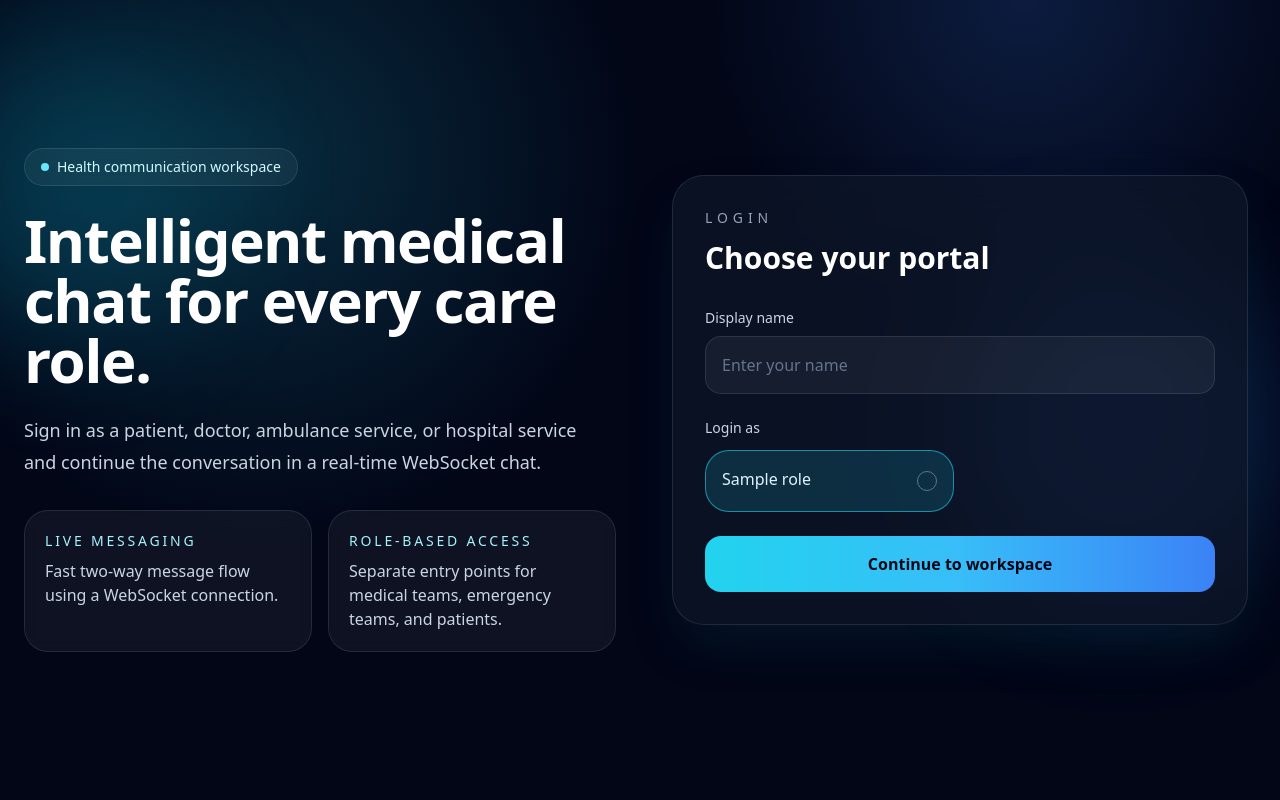
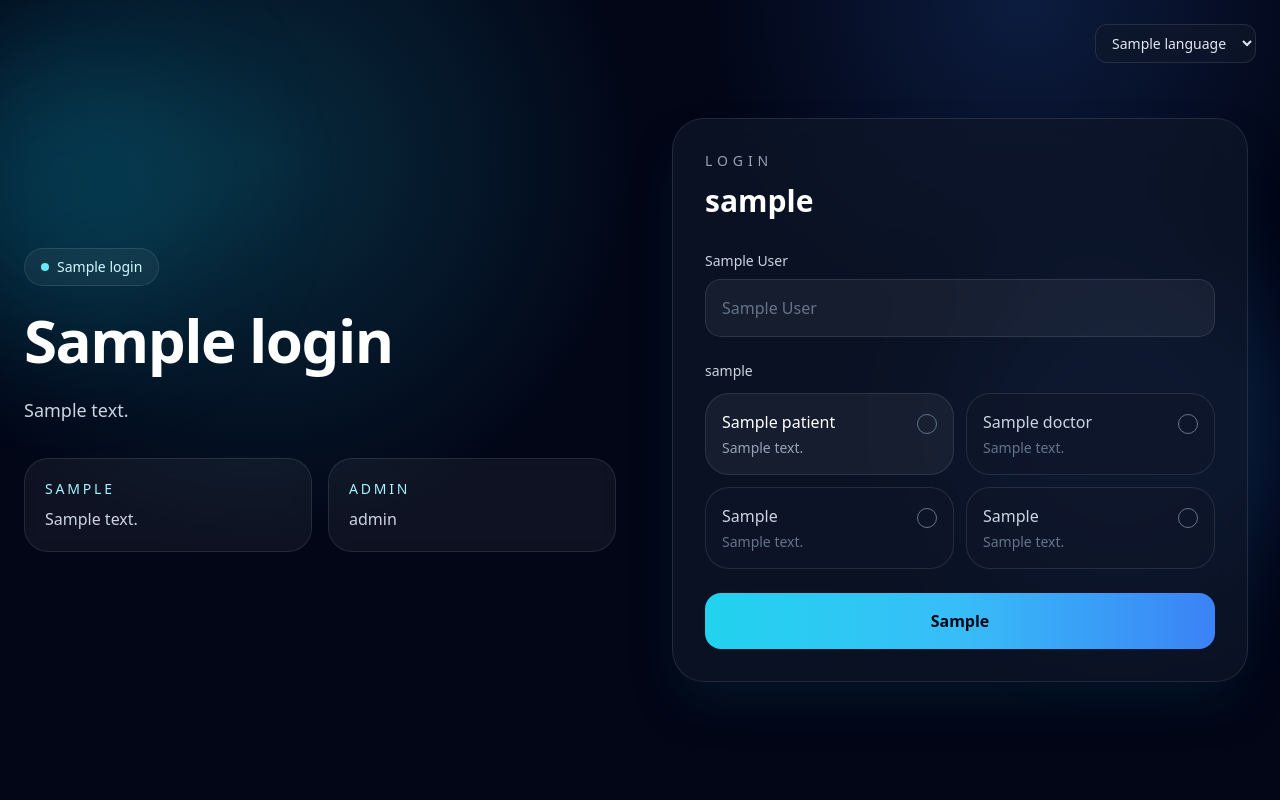
Before and after one commit to Amio75/Atlas, a Flask app: template templates/login.html in a window 1280 px wide. Run offline with Flask 3, Linux system fonts and the light colour scheme; the template is opened without the code that fills it: most values are stand-ins (such as "Sample title", 1, 10 or a date in 2020); some libraries are stand-ins or nearby versions.

Commit message:
Enhance login.html for translations and RTL support
Updated login page to support dynamic translations and language selection.

```diff
--- a/templates/login.html
+++ b/templates/login.html
@@ -1,38 +1,56 @@
 <!DOCTYPE html>
-<html lang="en">
+<html lang="{{ language }}">
   <head>
     <meta charset="UTF-8" />
     <meta name="viewport" content="width=device-width, initial-scale=1.0" />
-    <title>Atlas Login</title>
+    <title>{{ translations.login.title }}</title>
     <script src="https://cdn.tailwindcss.com"></script>
     <link rel="stylesheet" href="{{ url_for('static', filename='styles.css') }}" />
+    <style>
+      body[data-rtl="true"] {
+        direction: rtl;
+        text-align: right;
+      }
+      body[data-rtl="true"] .ltr-flex {
+        flex-direction: row-reverse;
+      }
+    </style>
   </head>
-  <body class="min-h-screen bg-slate-950 text-slate-100">
+  <body class="min-h-screen bg-slate-950 text-slate-100" data-rtl="{% if language == 'ar' %}true{% else %}false{% endif %}">
     <main class="relative isolate min-h-screen overflow-hidden">
       <div class="absolute inset-0 aurora"></div>
       <div class="absolute -left-20 top-10 h-72 w-72 rounded-full bg-cyan-500/20 blur-3xl"></div>
       <div class="absolute right-0 top-1/3 h-80 w-80 rounded-full bg-blue-500/20 blur-3xl"></div>
 
       <div class="relative mx-auto flex min-h-screen max-w-7xl flex-col px-6 py-8 lg:flex-row lg:items-center lg:gap-12">
+        <!-- Language selector -->
+        <div class="absolute top-6 right-6 flex items-center gap-2 z-10">
+          <select id="language-selector" class="rounded-xl border border-white/10 bg-slate-950/70 px-3 py-2 text-sm text-slate-200 transition hover:bg-slate-900/80">
+            {% for lang_code, lang_name in languages.items() %}
+              <option value="{{ lang_code }}" {% if lang_code == language %}selected{% endif %}>{{ lang_name }}</option>
+            {% endfor %}
+          </select>
+        </div>
+
         <section class="mb-10 max-w-2xl lg:mb-0 lg:w-1/2">
           <div class="inline-flex items-center gap-2 rounded-full border border-white/10 bg-white/5 px-4 py-2 text-sm text-cyan-100 backdrop-blur">
             <span class="h-2 w-2 rounded-full bg-cyan-300"></span>
-            Health communication workspace
+            {{ translations.login.workspaceLabel }}
           </div>
           <h1 class="mt-6 max-w-xl text-4xl font-semibold tracking-tight text-white sm:text-6xl">
-            Intelligent medical chat for every care role.
+            {{ translations.login.subtitle }}
           </h1>
           <p class="mt-6 max-w-xl text-lg leading-8 text-slate-300">
-            Sign in as a patient, doctor, ambulance service, or hospital service and continue the conversation in a real-time WebSocket chat.
+            {{ translations.login.description }}
           </p>
           <div class="mt-8 grid gap-4 sm:grid-cols-2">
             <div class="rounded-3xl border border-white/10 bg-white/5 p-5 backdrop-blur">
-              <p class="text-sm uppercase tracking-[0.2em] text-cyan-200">Live messaging</p>
-              <p class="mt-2 text-slate-300">Fast two-way message flow using a WebSocket connection.</p>
+              <p class="text-sm uppercase tracking-[0.2em] text-cyan-200">{{ translations.login.features.liveMessaging }}</p>
+              <p class="mt-2 text-slate-300">{{ translations.login.features.liveMessagingDesc }}</p>
             </div>
             <div class="rounded-3xl border border-white/10 bg-white/5 p-5 backdrop-blur">
-              <p class="text-sm uppercase tracking-[0.2em] text-cyan-200">Role-based access</p>
-              <p class="mt-2 text-slate-300">Separate entry points for medical teams, emergency teams, and patients.</p>
+              <p class="text-sm uppercase tracking-[0.2em] text-cyan-200">{{ translations.login.features.roleBasedAccess }}</p>
+              <p class="mt-2 text-slate-300">{{ translations.login.features.roleBasedAccessDesc }}</p>
             </div>
           </div>
         </section>
@@ -41,7 +59,7 @@
           <div class="mx-auto max-w-xl rounded-[2rem] border border-white/10 bg-slate-900/70 p-8 shadow-2xl shadow-cyan-950/40 backdrop-blur-xl">
             <div class="mb-8">
               <p class="text-sm uppercase tracking-[0.35em] text-slate-400">Login</p>
-              <h2 class="mt-3 text-3xl font-semibold text-white">Choose your portal</h2>
+              <h2 class="mt-3 text-3xl font-semibold text-white">{{ translations.login.loginAs }}</h2>
             </div>
 
             {% if error %}
@@ -52,37 +70,63 @@
 
             <form action="/login" method="post" class="space-y-6">
               <div>
-                <label for="name" class="mb-2 block text-sm font-medium text-slate-300">Display name</label>
+                <label for="name" class="mb-2 block text-sm font-medium text-slate-300">{{ translations.login.displayName }}</label>
                 <input
                   id="name"
                   name="name"
                   type="text"
-                  placeholder="Enter your name"
+                  placeholder="{{ translations.login.displayNamePlaceholder }}"
                   class="w-full rounded-2xl border border-white/10 bg-white/5 px-4 py-4 text-white outline-none ring-0 transition placeholder:text-slate-500 focus:border-cyan-300/60 focus:bg-white/10"
                   required
                 />
               </div>
 
+              <!-- Hidden field to store language -->
+              <input type="hidden" id="language-input" name="language" value="{{ language }}" />
+
               <div>
-                <span class="mb-3 block text-sm font-medium text-slate-300">Login as</span>
+                <span class="mb-3 block text-sm font-medium text-slate-300">{{ translations.login.loginAs }}</span>
                 <div class="grid gap-3 sm:grid-cols-2">
-                  {% for value, label in roles.items() %}
                   <label class="role-card group cursor-pointer rounded-3xl border border-white/10 bg-white/5 p-4 transition hover:border-cyan-300/50 hover:bg-white/10">
-                    <input type="radio" name="role" value="{{ value }}" class="peer sr-only" {% if loop.first %}checked{% endif %} />
+                    <input type="radio" name="role" value="patient" class="peer sr-only" />
                     <div class="flex items-start justify-between gap-3">
                       <div>
-                        <p class="text-base font-medium text-white">{{ label }}</p>
-                        <p class="mt-1 text-sm text-slate-400">
-                          {% if value == 'patient' %}Personal care support{% endif %}
-                          {% if value == 'doctor' %}Clinical coordination{% endif %}
-                          {% if value == 'ambulance_service' %}Emergency response{% endif %}
-                          {% if value == 'hospital_service' %}Admission and transfers{% endif %}
-                        </p>
+                        <p class="text-base font-medium text-white">{{ translations.login.roles.patient }}</p>
+                        <p class="mt-1 text-sm text-slate-400">{{ translations.login.roles.patientDesc }}</p>
                       </div>
                       <span class="mt-1 h-5 w-5 rounded-full border border-slate-500 peer-checked:border-cyan-300 peer-checked:bg-cyan-300"></span>
                     </div>
                   </label>
-                  {% endfor %}
+                  <label data-unavailable-role="true" class="role-card group cursor-not-allowed rounded-3xl border border-white/10 bg-slate-900/60 p-4 transition hover:border-white/10 hover:bg-slate-900/70">
+                    <input type="radio" name="role" value="doctor" class="peer sr-only" disabled />
+                    <div class="flex items-start justify-between gap-3">
+                      <div>
+                        <p class="text-base font-medium text-slate-300">{{ translations.login.roles.doctor }}</p>
+                        <p class="mt-1 text-sm text-slate-500">{{ translations.login.roles.doctorDesc }}</p>
+                      </div>
+                      <span class="mt-1 h-5 w-5 rounded-full border border-slate-500"></span>
+                    </div>
+                  </label>
+                  <label data-unavailable-role="true" class="role-card group cursor-not-allowed rounded-3xl border border-white/10 bg-slate-900/60 p-4 transition hover:border-white/10 hover:bg-slate-900/70">
+                    <input type="radio" name="role" value="ambulance_service" class="peer sr-only" disabled />
+                    <div class="flex items-start justify-between gap-3">
+                      <div>
+                        <p class="text-base font-medium text-slate-300">{{ translations.login.roles.ambulance_service }}</p>
+                        <p class="mt-1 text-sm text-slate-500">{{ translations.login.roles.ambulanceDesc }}</p>
+                      </div>
+                      <span class="mt-1 h-5 w-5 rounded-full border border-slate-500"></span>
+                    </div>
+                  </label>
+                  <label data-unavailable-role="true" class="role-card group cursor-not-allowed rounded-3xl border border-white/10 bg-slate-900/60 p-4 transition hover:border-white/10 hover:bg-slate-900/70">
+                    <input type="radio" name="role" value="hospital_service" class="peer sr-only" disabled />
+                    <div class="flex items-start justify-between gap-3">
+                      <div>
+                        <p class="text-base font-medium text-slate-300">{{ translations.login.roles.hospital_service }}</p>
+                        <p class="mt-1 text-sm text-slate-500">{{ translations.login.roles.hospitalDesc }}</p>
+                      </div>
+                      <span class="mt-1 h-5 w-5 rounded-full border border-slate-500"></span>
+                    </div>
+                  </label>
                 </div>
               </div>
 
@@ -90,12 +134,49 @@
                 type="submit"
                 class="w-full rounded-2xl bg-gradient-to-r from-cyan-400 via-sky-400 to-blue-500 px-5 py-4 text-base font-semibold text-slate-950 transition hover:scale-[1.01] hover:shadow-lg hover:shadow-cyan-500/30"
               >
-                Continue to workspace
+                {{ translations.login.continueButton }}
               </button>
             </form>
           </div>
         </section>
       </div>
     </main>
+
+    <script>
+      // Handle language switching
+      document.getElementById('language-selector').addEventListener('change', async function(e) {
+        const lang = e.target.value;
+
+        // Update hidden input
+        document.getElementById('language-input').value = lang;
+
+        // Set language preference via API
+        try {
+          await fetch('/api/language', {
+            method: 'POST',
+            headers: { 'Content-Type': 'application/json' },
+            body: JSON.stringify({ language: lang })
+          });
+
+          // Reload page to apply new language
+          location.reload();
+        } catch (error) {
+          console.error('Failed to set language:', error);
+        }
+      });
+
+      document.querySelectorAll('[data-unavailable-role="true"]').forEach((label) => {
+        label.addEventListener('click', (event) => {
+          event.preventDefault();
+          event.stopPropagation();
+          alert('This role is currently unavailable. Please select Patient.');
+        });
+      });
+
+      // Set RTL for Arabic
+      if (document.documentElement.lang === 'ar') {
+        document.documentElement.dir = 'rtl';
+      }
+    </script>
   </body>
 </html>
```
